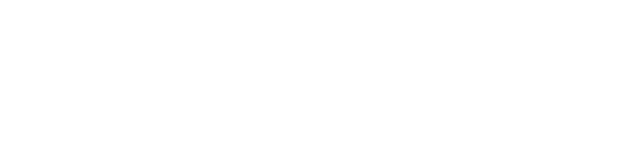
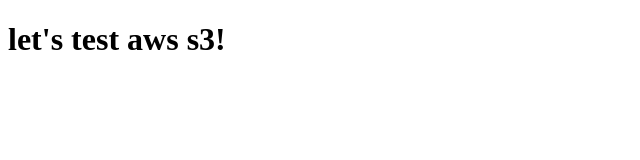
Before and after one commit to krapli441/2023.04.04_aws_practice, a plain HTML site: page index.html in a window 1280 px wide. Shown: the whole page, without its empty margins (0-640 px from the left). Drawn offline with Linux system fonts and the light colour scheme.

Commit message:
s3 테스트

```diff
--- a/index.html
+++ b/index.html
@@ -4,7 +4,9 @@
     <meta charset="UTF-8" />
     <meta http-equiv="X-UA-Compatible" content="IE=edge" />
     <meta name="viewport" content="width=device-width, initial-scale=1.0" />
-    <title>Document</title>
+    <title>s3 practice</title>
   </head>
-  <body></body>
+  <body>
+    <h1>let's test aws s3!</h1>
+  </body>
 </html>
```
